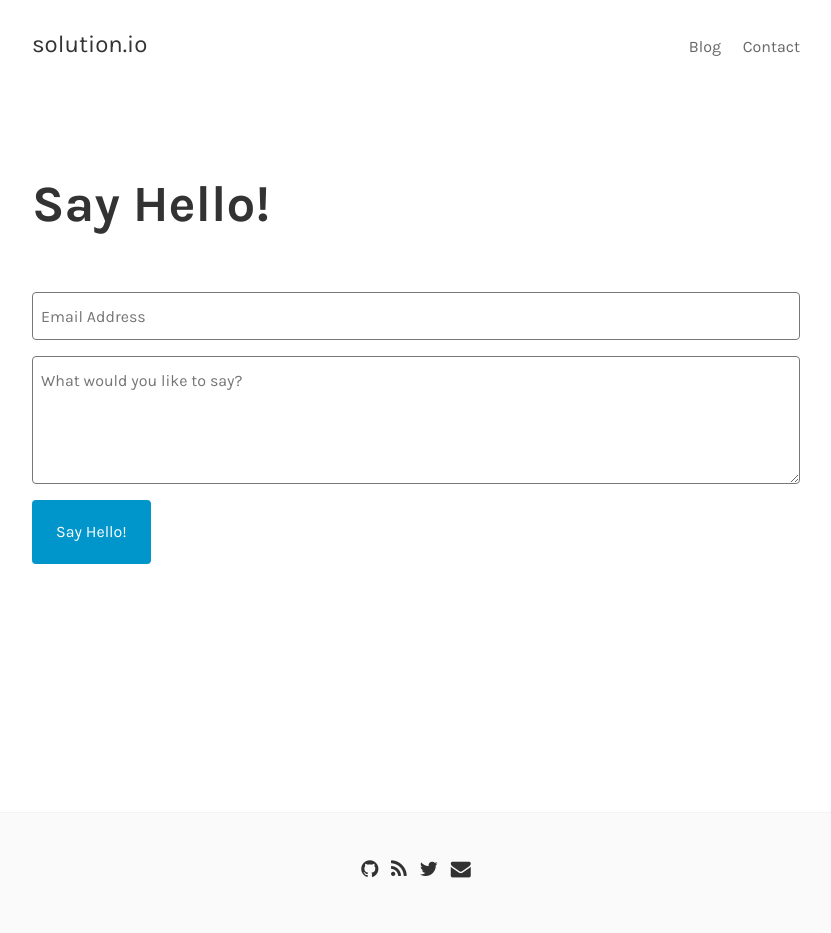
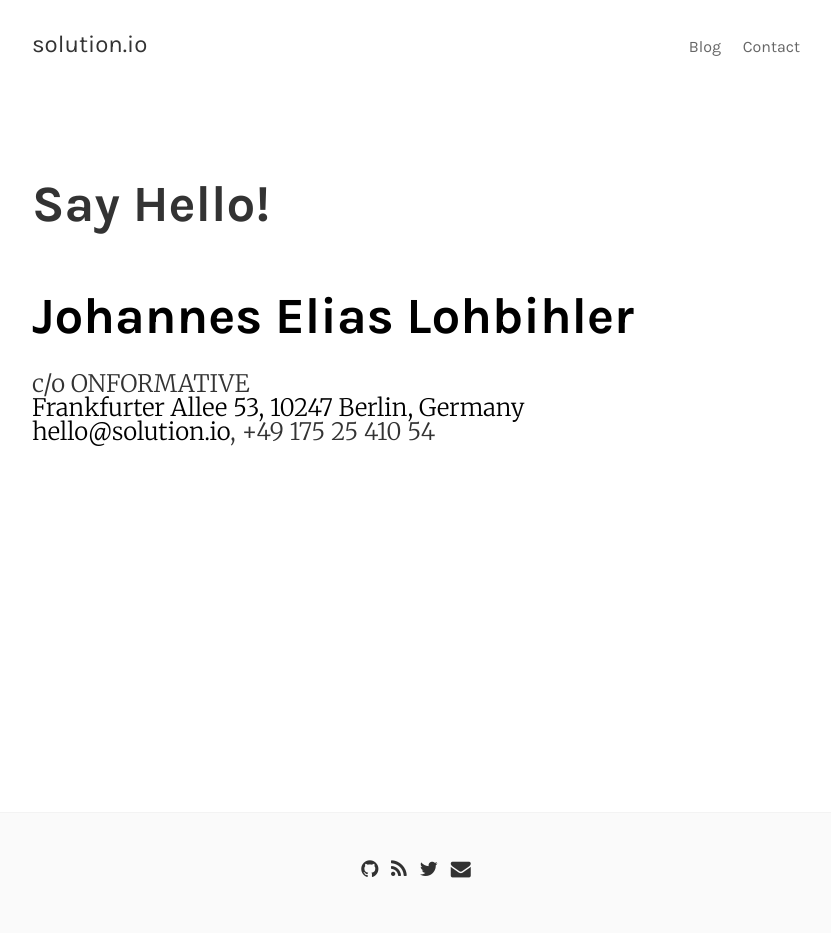
Before and after one commit to solutionio/solutionio.github.io, a Jekyll site: the page built from contact.html, in a window 1280 px wide. Shown: the whole page, without its empty margins (224-1055 px from the left). Built offline with Jekyll 4.4.1, drawn with Linux system fonts in a browser that asks for light colours; nearby versions of some CDN libraries; Markdown is read by kramdown in place of the engine named in the settings.

Commit message:
changing contact page some css love needed

```diff
--- a/contact.html
+++ b/contact.html
@@ -4,10 +4,13 @@ title: Say Hello!
 permalink: /contact/
 ---
 
-<div class="py2">
-  <form action="https://formspree.io/{{ site.email }}" method="POST" class="form-stacked form-light">
-    <input type="text" name="email" class="input mobile-block" placeholder="Email Address">
-    <textarea type="text" name="content" class="input mobile-block" rows="5" placeholder="What would you like to say?"></textarea>
-    <input type="submit" class="button button-blue button-big mobile-block" value="Say Hello!">
-  </form>
+<div class="vcard">
+  <h2 class="hidden"><a href="http://solution.io/" class="url fn">Johannes Elias Lohbihler</a></h2>
+  <div class="adr">
+    <div class="extended-address">c/o ONFORMATIVE</div>
+    <div><a href="http://visit.syntop.io/"><span class="street-address">Frankfurter Allee 53</span>,
+    <span class="postal-code">10247</span> <span class="locality">Berlin</span>, <span class="country-name">Germany</span></a>
+    </div>
+    <div><a href="mailto:hello@pb.io" class="email">hello@solution.io</a>, <span class="tel">+49 175 25 410 54</span></div>
+  </div>
 </div>
```
